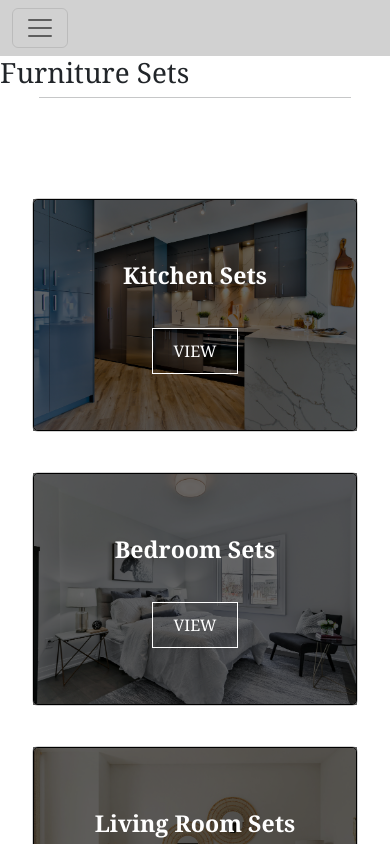
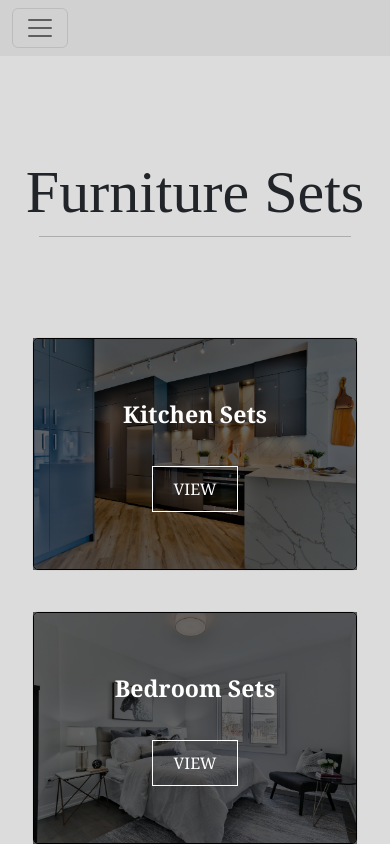
Before and after one commit to CalebCoughenour/Design-Specialists, a React (Create React App) app: page /sets in a window 390 px wide. Shown: the top 844 px of the page. Built offline with nearby package versions, Linux system fonts and the light colour scheme.

Commit message:
add styling for section layout and title

```diff
--- a/src/components/CardOptionSection/CardOptionSection.elements.js
+++ b/src/components/CardOptionSection/CardOptionSection.elements.js
@@ -1,9 +1,4 @@
 import styled from "styled-components";
-
-export const CardOptionSect = styled.div`
-  padding: 100px 0;
-  background-color: #dcdcdc;
-`;
 
 export const CardOptionTitle = styled.h1`
   font-size: 200px;
--- a/src/pages/Accessories/Accessories.js
+++ b/src/pages/Accessories/Accessories.js
@@ -12,7 +12,8 @@ import '../../App.css';
 const Accessories = () => {
   return (
     <>
-      <h1>Accessories</h1>
+      <div className="sets-section">
+        <h1 className='section-title'>Accessories</h1>
         <hr className="styled-hr" />
         <Container>
           <Row>
@@ -68,8 +69,8 @@ const Accessories = () => {
             </Col>
           </Row>
           <hr className="bottom-styled-hr" />
-        <AdvertLinkSection />
         </Container>
+      </div>
     </>
   )
 }
--- /dev/null
+++ b/src/pages/Accessories/AccessoriesStyles.css
@@ -0,0 +1,41 @@
+.sets-section {
+  padding: 100px 0;
+  background-color: #dcdcdc;
+}
+
+.section-title {
+  font-size: 200px;
+  text-align: center;
+  font-family: Brush Script MT;
+}
+
+/* Media Queries */
+
+@media (max-width: 1200px) {
+
+  .section-title{
+    font-size: 100px;
+  }
+}
+
+
+@media (max-width: 650px) {
+
+  .section-title{
+    font-size: 80px;
+  }
+}
+
+@media (max-width: 485px) {
+
+  .section-title{
+    font-size: 60px;
+  }
+}
+
+@media (max-width: 360px) {
+
+  .section-title{
+    font-size: 50px;
+  }
+}
--- a/src/pages/Designs/Designs.js
+++ b/src/pages/Designs/Designs.js
@@ -12,7 +12,8 @@ import '../../App.css';
 const Designs = () => {
   return (
     <>
-      <h1>Designs</h1>
+      <div className="sets-section">
+        <h1 className='section-title'>Designs</h1>
         <hr className='styled-hr' />
         <Container>
           <Row>
@@ -69,6 +70,7 @@ const Designs = () => {
           </Row>
         </Container>
         <hr className='bottom-styled-hr' />
+      </div>
     </>
   )
 }
--- /dev/null
+++ b/src/pages/Designs/DesignsStyles.css
@@ -0,0 +1,41 @@
+.sets-section {
+  padding: 100px 0;
+  background-color: #dcdcdc;
+}
+
+.section-title {
+  font-size: 200px;
+  text-align: center;
+  font-family: Brush Script MT;
+}
+
+/* Media Queries */
+
+@media (max-width: 1200px) {
+
+  .section-title{
+    font-size: 100px;
+  }
+}
+
+
+@media (max-width: 650px) {
+
+  .section-title{
+    font-size: 80px;
+  }
+}
+
+@media (max-width: 485px) {
+
+  .section-title{
+    font-size: 60px;
+  }
+}
+
+@media (max-width: 360px) {
+
+  .section-title{
+    font-size: 50px;
+  }
+}
--- a/src/pages/Sets/Sets.js
+++ b/src/pages/Sets/Sets.js
@@ -5,11 +5,13 @@ import kitchenPhoto from '../../images/sets/kitchen.webp';
 import bedroomPhoto from '../../images/sets/bedroom.webp';
 import livingRoomPhoto from '../../images/sets/living-room.webp';
 import '../../App.css';
+import './SetsStyles.css';
 
 const Sets = () => {
   return (
     <>
-      <h1>Furniture Sets</h1>
+    <div className="sets-section">
+        <h1 className='section-title'>Furniture Sets</h1>
         <hr className='styled-hr' />
         <Container>
           <Row>
@@ -40,6 +42,7 @@ const Sets = () => {
           </Row>
         </Container>
         <hr className='bottom-styled-hr' />
+      </div>
       <AdvertLinkSection />
     </>
   )
--- /dev/null
+++ b/src/pages/Sets/SetsStyles.css
@@ -0,0 +1,41 @@
+.sets-section {
+  padding: 100px 0;
+  background-color: #dcdcdc;
+}
+
+.section-title {
+  font-size: 200px;
+  text-align: center;
+  font-family: Brush Script MT;
+}
+
+/* Media Queries */
+
+@media (max-width: 1200px) {
+
+  .section-title{
+    font-size: 100px;
+  }
+}
+
+
+@media (max-width: 650px) {
+
+  .section-title{
+    font-size: 80px;
+  }
+}
+
+@media (max-width: 485px) {
+
+  .section-title{
+    font-size: 60px;
+  }
+}
+
+@media (max-width: 360px) {
+
+  .section-title{
+    font-size: 50px;
+  }
+}
```
Also changed, not shown: src/pages/Sets/Sets.css (deleted). Lines whose indentation alone changed are shown as unchanged.
